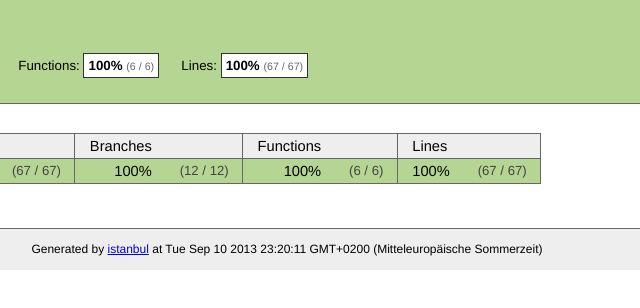
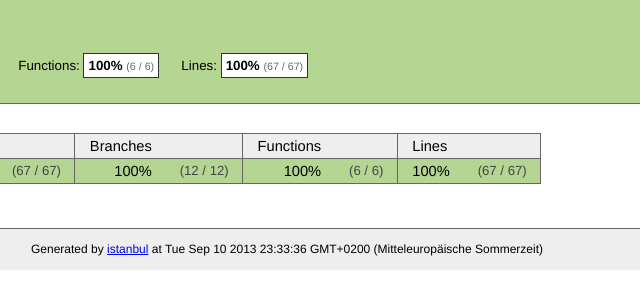
Before and after one commit to noptic/nail-core, a website: page docs/lcov-report/index.html in a window 1280 px wide. Shown: the full height of the page, 353-993 px from the left. Drawn offline with Linux system fonts and the light colour scheme; a script that the page names is missing.

Commit message:
fixed some errors in the documentation

```diff
--- a/docs/lcov-report/index.html
+++ b/docs/lcov-report/index.html
@@ -232,7 +232,7 @@
 </div>
 </div>
 <div class="footer">
-    <div class="meta">Generated by <a href="http://istanbul-js.org/" target="_blank">istanbul</a> at Tue Sep 10 2013 23:20:11 GMT+0200 (Mitteleuropäische Sommerzeit)</div>
+    <div class="meta">Generated by <a href="http://istanbul-js.org/" target="_blank">istanbul</a> at Tue Sep 10 2013 23:33:36 GMT+0200 (Mitteleuropäische Sommerzeit)</div>
 </div>
 
 <script src="prettify.js"></script>
```
Also changed, not shown: docs/lcov-report/lib/index.html (+1 -1 lines), docs/lcov-report/lib/module.js.html (+1 -1 lines), README.md.
